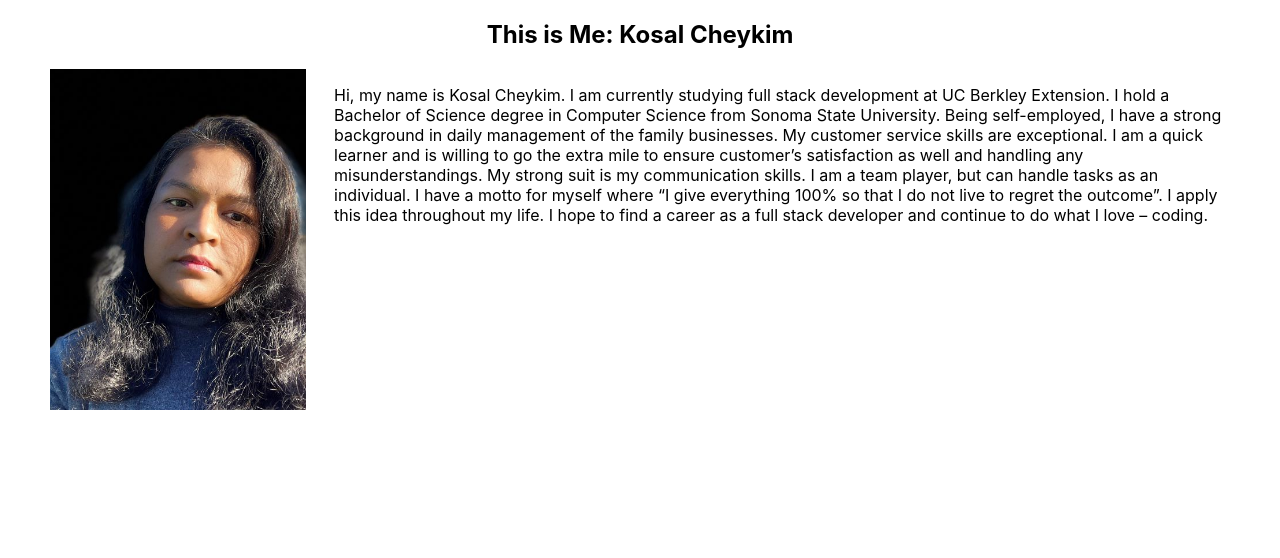
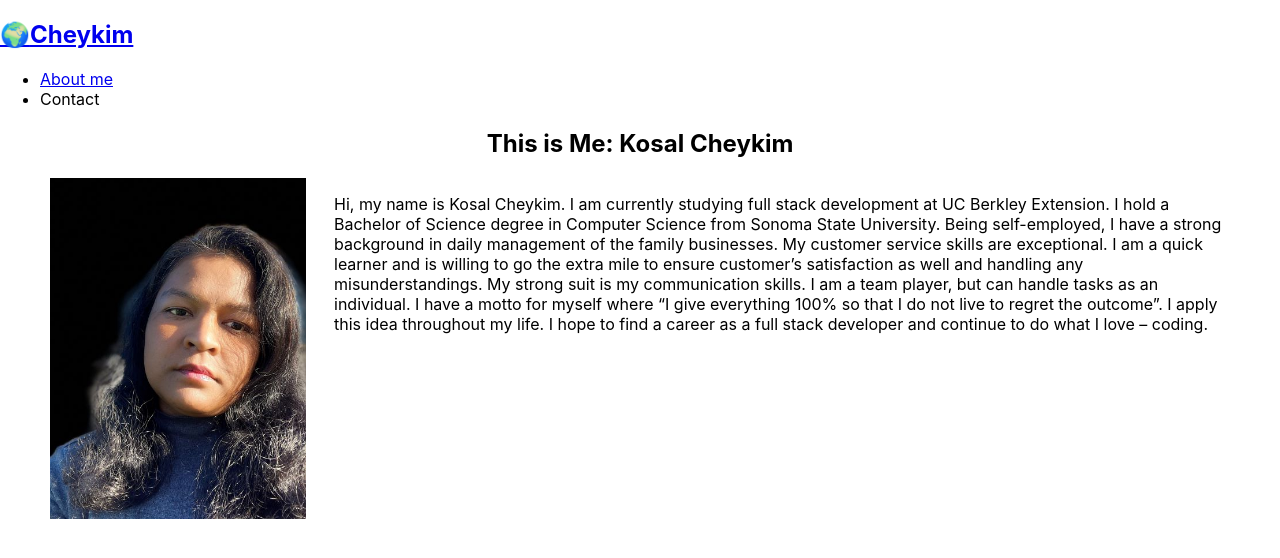
Before and after one commit to kcheykim/cheykim-portfolio, a React (Create React App) app: page / in a window 1280 px wide. Shown: the top 558 px of the page. Built offline with nearby package versions, Linux system fonts and the light colour scheme.

Commit message:
getting icon to appear

```diff
--- a/src/App.js
+++ b/src/App.js
@@ -1,10 +1,11 @@
-import logo from './logo.svg';
-import './App.css';
+import React from 'react';
+import Nav from './components/Nav';
 import About from './components/About';
 
 function App() {
   return (
     <div>
+      <Nav></Nav>
       <main>
         <About></About>
       </main>
--- /dev/null
+++ b/src/components/Nav/index.js
@@ -0,0 +1,28 @@
+import React from 'react';
+
+function Nav() {
+
+  return (
+    <header>
+  <h2>
+    <a href="/">
+      <span role="img" aria-label="world">🌍</span>Cheykim
+    </a>
+  </h2>
+  <nav>
+    <ul className="flex-row">
+      <li className="mx-2">
+        <a href="#about">
+          About me
+        </a>
+      </li>
+      <li>
+        <span>Contact</span>
+      </li>
+    </ul>
+  </nav>
+</header>
+  );
+}
+
+export default Nav;
```
